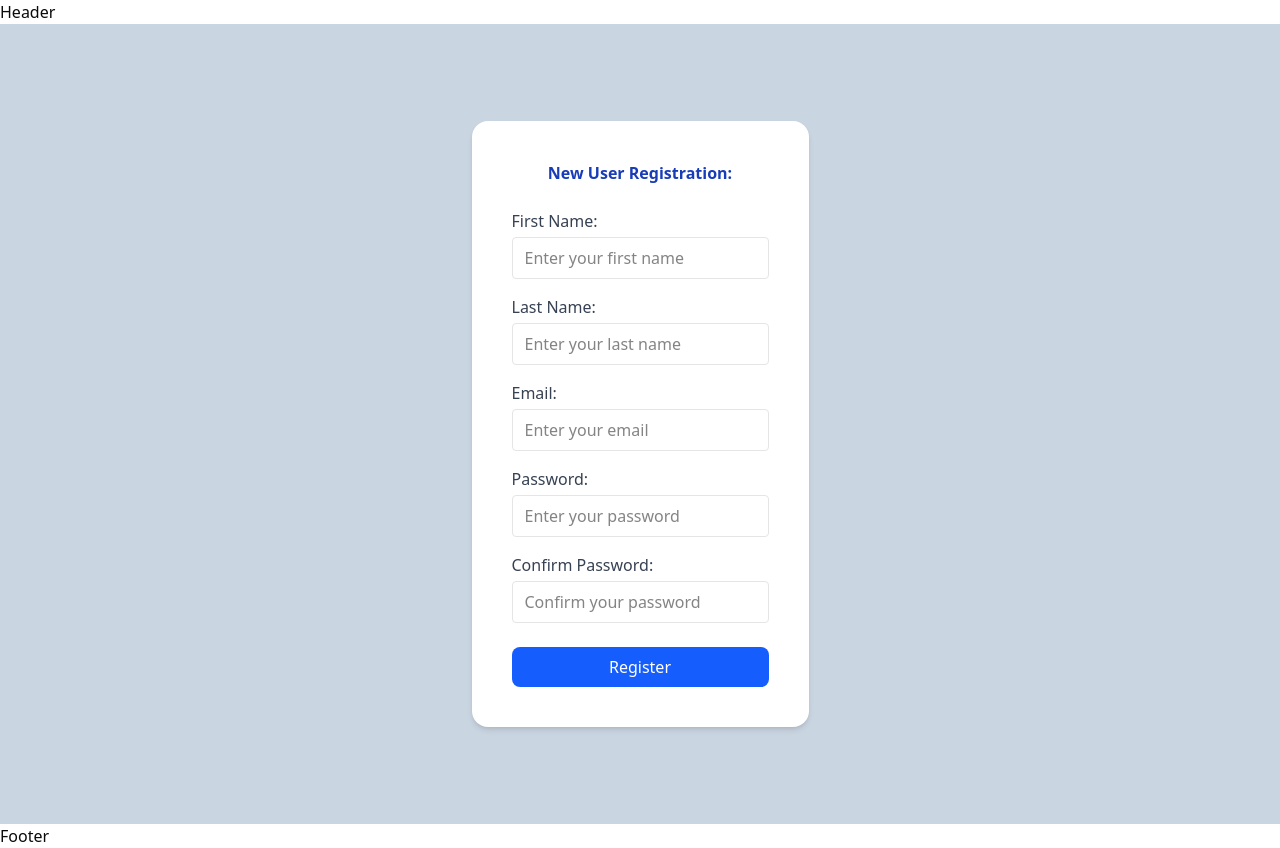
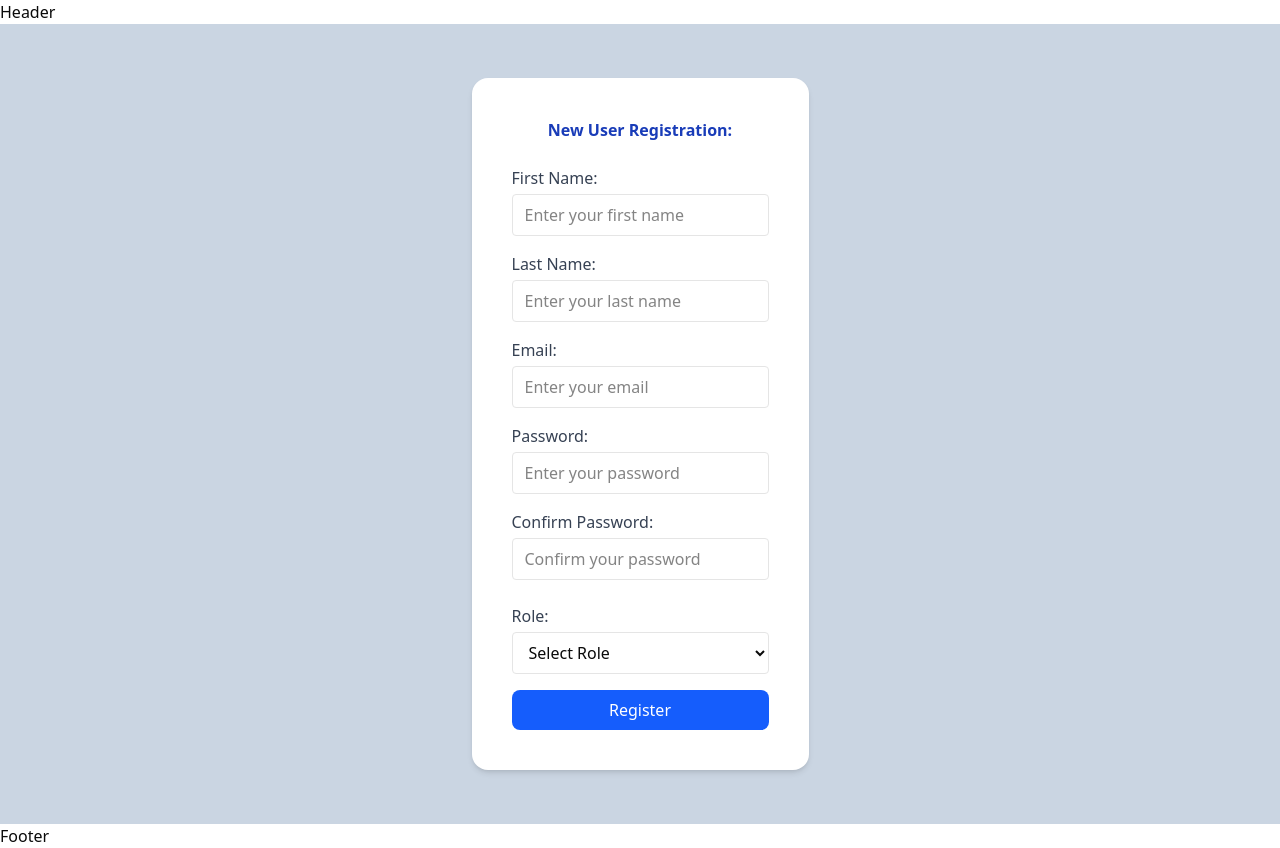
Before and after one commit to sjnbhusal19/e-com, a React (Vite) app: page /register in a window 1280 px wide. Built offline with nearby package versions, Linux system fonts and the light colour scheme; a web font is replaced by a local one.

Commit message:
added redux

```diff
--- a/package.json
+++ b/package.json
@@ -11,6 +11,7 @@
   },
   "dependencies": {
     "@hookform/resolvers": "^5.2.1",
+    "@reduxjs/toolkit": "^2.9.0",
     "@supabase/supabase-js": "^2.56.1",
     "@tailwindcss/vite": "^4.1.12",
     "class-variance-authority": "^0.7.1",
@@ -19,6 +20,7 @@
     "react": "^19.1.1",
     "react-dom": "^19.1.1",
     "react-hot-toast": "^2.6.0",
+    "react-redux": "^9.2.0",
     "react-router": "^7.8.2",
     "tailwind-merge": "^3.3.1",
     "tailwindcss": "^4.1.12",
--- a/src/Pages/DashBoard.jsx
+++ b/src/Pages/DashBoard.jsx
@@ -1,14 +1,23 @@
 import React, { useContext } from 'react'
 import { SessionContext } from '../context/authContext'
+import { useSelector } from 'react-redux'
 
 const DashBoard = () => {
 
-const {session} = useContext(SessionContext)
+  const {email,firstName,lastName,role} = useSelector((state)=>state.user)
 
-console.log(session,"session")
+
+
+// const {session} = useContext(SessionContext)
+
+// console.log(session,"session")
 
   return (
-    <div>DashBoard</div>
+    <div>DashBoard
+
+      <h1>Hello <span className='font-bold text-2xl'>{firstName} {lastName}/{role}</span>.</h1>
+      <p>Your email is {email} </p>
+    </div>
   )
 }
 
--- a/src/Pages/login/login.jsx
+++ b/src/Pages/login/login.jsx
@@ -5,11 +5,15 @@ import { useForm } from "react-hook-form";
 import { yupResolver } from "@hookform/resolvers/yup";
 import { LoginSchema } from "../../schema/loginschema";
 import supabase from "../../../supaBaseClient";
+import { useDispatch } from "react-redux";
+import { authInformation } from "../../redux/userSlice";
+
 
 
 
 const LoginPage = () => {
 const navigate = useNavigate()
+const dispatch=useDispatch()
 
   const {
     register,
@@ -27,6 +31,10 @@ const navigate = useNavigate()
         console.log(error,"err")
       }else{
       console.log(data,"err")
+
+      dispatch(authInformation(data.user.user_metadata))
+
+
         navigate("/dashboard")
       }
 
--- a/src/Pages/login/register.jsx
+++ b/src/Pages/login/register.jsx
@@ -25,7 +25,7 @@ const RegisterPage = () => {
     setErrorMessage(null)
 
     try {
-      const { email, firstname, lastname, password } = userData;
+      const { email, firstname, lastname, password,role } = userData;
 
       const payload = {
         email,
@@ -34,6 +34,7 @@ const RegisterPage = () => {
           data: {
             first_name: firstname,
             last_name: lastname,
+            role:role
           },
         },
       };
@@ -122,6 +123,23 @@ const RegisterPage = () => {
           </p>
         </div>
 
+
+                <div className="mb-4">
+          <label className="block text-gray-700 mb-1">Role:</label>
+          <select
+            className={`border rounded w-full py-2 px-3 `}
+            {...register("role")}
+          >
+              <option value="" >Select Role</option>
+                            <option value="member" >Member</option>
+              <option value="manager" >Manager</option>
+
+
+            </select>
+          <p className="text-sm text-red-400">{errors.role?.message}</p>
+        </div>
+
+
         <p className="text-sm text-red-500">{errorMessage}</p>
 
         <button
--- a/src/main.jsx
+++ b/src/main.jsx
@@ -5,12 +5,17 @@ import App from './App.jsx'
 import AppRouter from './router/AppRouter.jsx'
 import { Toaster } from 'react-hot-toast'
 import { LoginProvider } from './context/authContext.jsx'
+import { Provider } from 'react-redux'
+import { store } from './redux/store.js'
+
 
 createRoot(document.getElementById('root')).render(
   <StrictMode>
+     <Provider store={store}>
     <LoginProvider>
           <Toaster position='top-right' />
     <AppRouter />
     </LoginProvider>
+    </Provider>
   </StrictMode>,
 )
--- /dev/null
+++ b/src/redux/store.js
@@ -0,0 +1,8 @@
+import { configureStore } from '@reduxjs/toolkit'
+import userReducer from './userSlice'
+
+export const store = configureStore({
+  reducer: {
+    user:userReducer
+  },
+})
--- /dev/null
+++ b/src/redux/userSlice.js
@@ -0,0 +1,57 @@
+import { createSlice } from '@reduxjs/toolkit'
+
+const initialState = {
+  id:"",
+  email:"",
+    firstName:"",
+    lastName:"",
+    role:""
+}
+
+
+
+export const userSlice = createSlice({
+  name: 'user',
+  initialState,
+  reducers: {
+
+    // increment: (state) => {
+    //   // Redux Toolkit allows us to write "mutating" logic in reducers. It
+    //   // doesn't actually mutate the state because it uses the Immer library,
+    //   // which detects changes to a "draft state" and produces a brand new
+    //   // immutable state based off those changes
+    //   state.value += 1
+    // },
+    // decrement: (state) => {
+    //   state.value -= 1
+    // },
+    // incrementByAmount: (state, action) => {
+    //   state.value += action.payload
+    // },
+
+authInformation:(state,action) => {
+
+  const {first_name,email,last_name,role,sub} = action.payload
+
+  state.id= sub,
+  state.email=email,
+  state.firstName=first_name,
+  state.lastName=last_name,
+  state.role=role
+
+  // state.userInformation = action.payload
+},
+
+// logout:(state,action)=>{
+//   state.value={}
+// }
+
+  },
+})
+
+
+export const {authInformation, logout} = userSlice.actions
+export default userSlice.reducer
+
+
+//
--- a/src/schema/registerScheme.jsx
+++ b/src/schema/registerScheme.jsx
@@ -31,5 +31,7 @@ export const RegisterSchema = yup.object
             .string().oneOf([yup.ref("password"), null], "Passwords muct match")
             .required("Confirm password is required!"),
 
+        role:yup.string().required("One of the role must be select")
+
 
     }).required();
```
Also changed, not shown: 1 other file (tests, documents, lock files or other folders).
